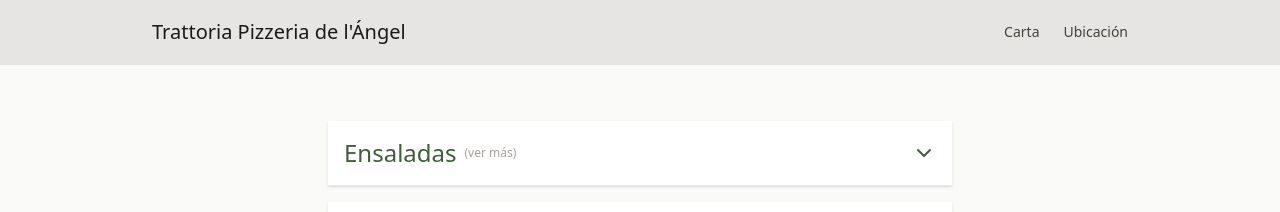
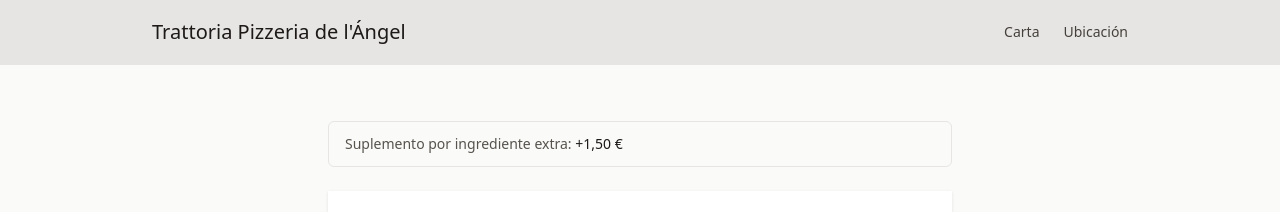
Before and after one commit to Draulez/web-pizzeria, a Next.js app: page /carta in a window 1280 px wide. Shown: the top 212 px of the page. Built offline with nearby package versions, Linux system fonts and the light colour scheme; a web font is replaced by a local one.

Commit message:
Añade aviso de suplemento por ingrediente extra en carta

```diff
--- a/app/carta/page.tsx
+++ b/app/carta/page.tsx
@@ -25,6 +25,9 @@
 
     return (
         <div className="px-4 py-8 max-w-2xl mx-auto sm:px-6 sm:py-14">
+            <p className="mb-6 text-sm text-stone-600 bg-stone-50 border border-stone-200 rounded-md px-4 py-3">
+                Suplemento por ingrediente extra: <span className="font-medium text-stone-900">+1,50 €</span>
+            </p>
             {menu.map((category) => (
                 <section
                     key={category.id}
```
